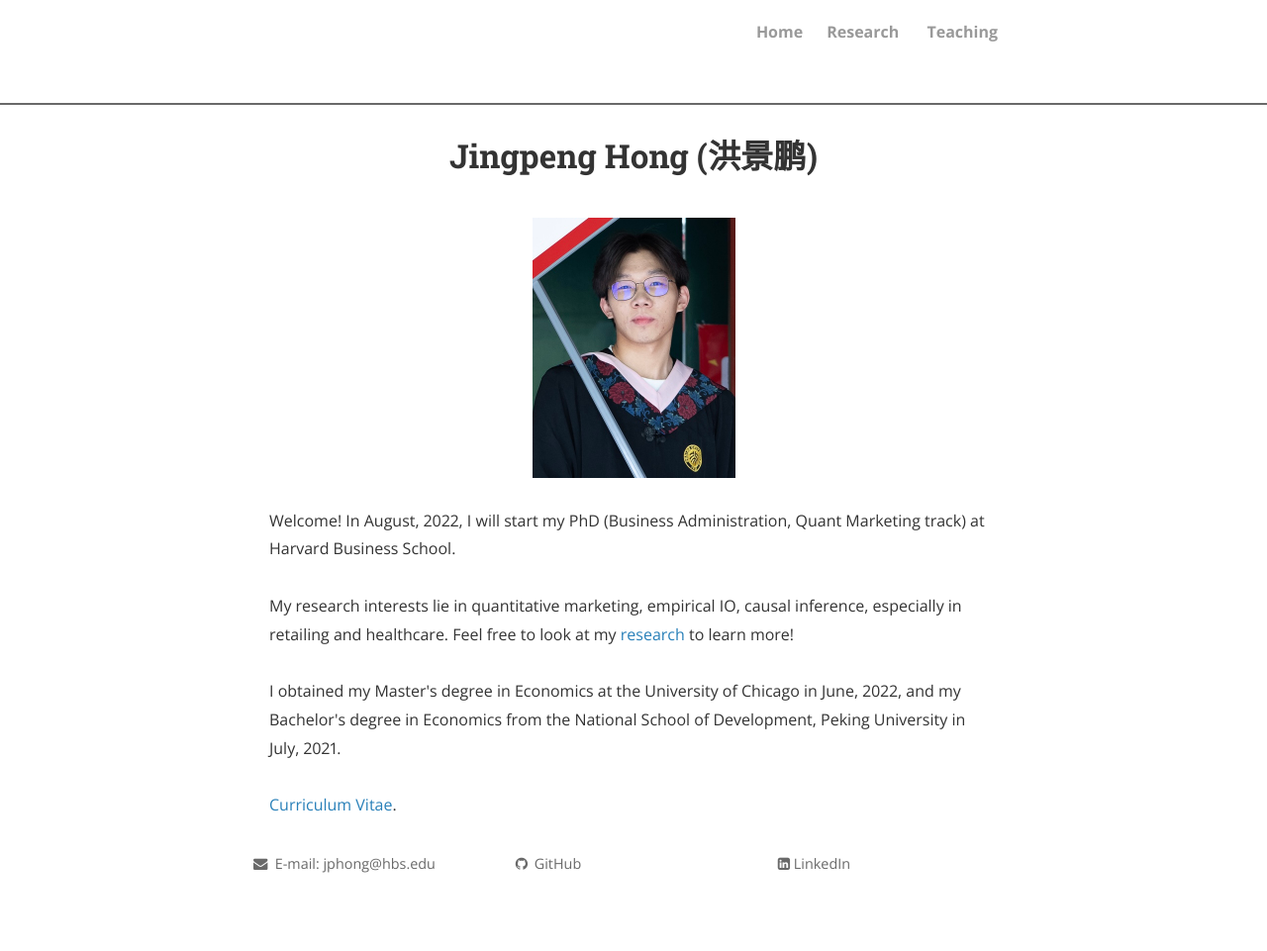
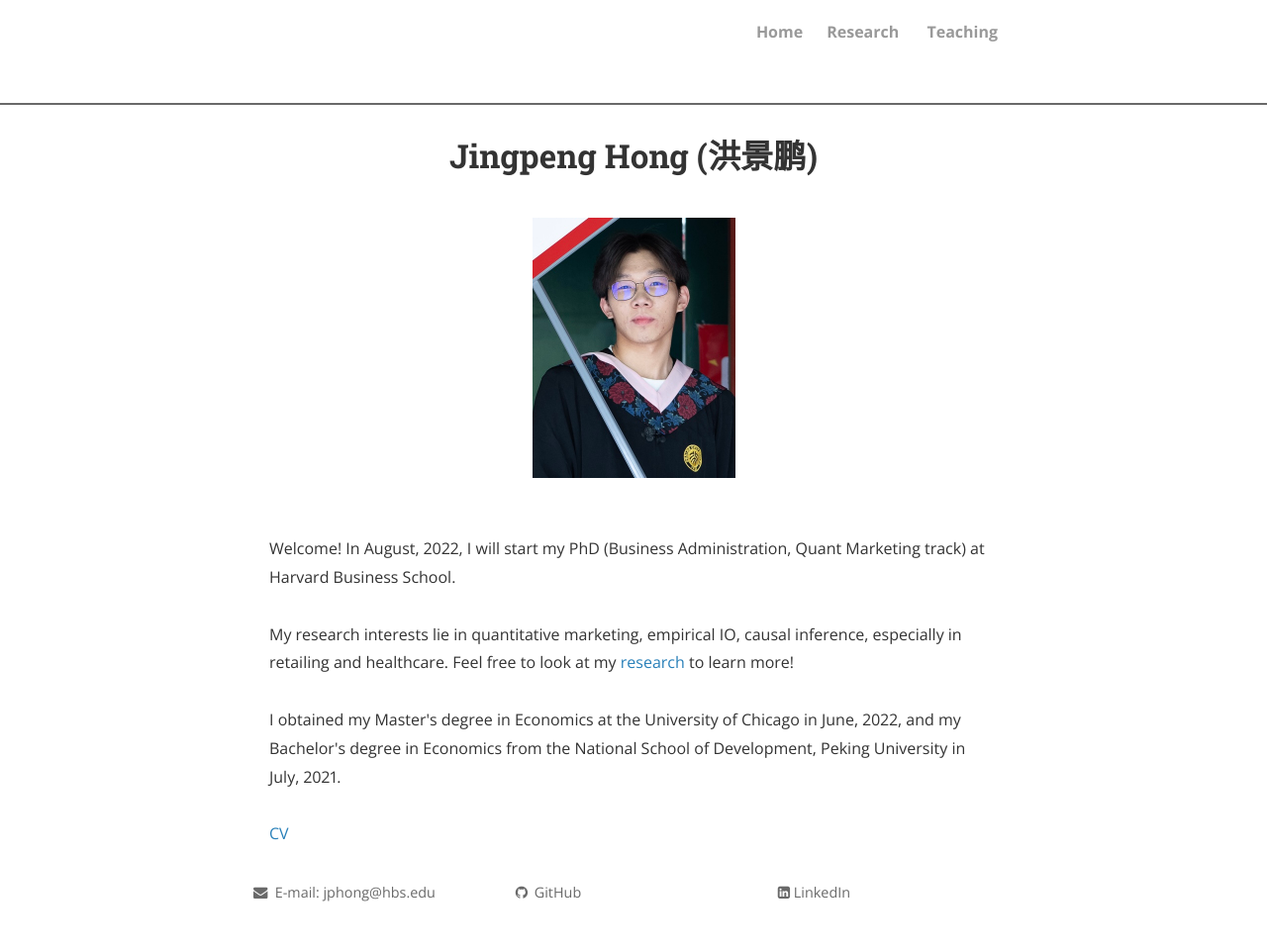
Before and after one commit to JingpengHong/JingpengHong.github.io, a Jekyll site: the page built from index.html, in a window 1280 px wide. Shown: the whole page at 99% size. Built offline with Jekyll 4.4.1, drawn with Linux system fonts in a browser that asks for light colours; nearby versions of some CDN libraries; the list of posts is cut into pages by our own code; comment, search, counter and statistics services are not loaded; a style sheet for code colours, icons or effects is not loaded; before the commit the page ends 933 px from its top, so only the background shows below that.

Commit message:
Update index.html

```diff
--- a/index.html
+++ b/index.html
@@ -14,12 +14,12 @@ title: Jingpeng Hong (洪景鹏)
 
 <img src="profile.jpg" alt="Jingpeng Hong pic" style="width:205px;height:263px;" title="Jingpeng Hong (洪景鹏)"; algin="middle">
 
-<br>
+<br><br>
 Welcome! In August, 2022, I will start my PhD (Business Administration, Quant Marketing track) at Harvard Business School.
 <br><br>
 My research interests lie in quantitative marketing, empirical IO, causal inference, especially in retailing and healthcare. Feel free to look at my <a href="https://JingpengHong.github.io/research" target="_self">research</a> to learn more!
 <br><br>
 I obtained my Master's degree in Economics at the University of Chicago in June, 2022, and my Bachelor's degree in Economics from the National School of Development, Peking University in July, 2021.
 <br><br>
-<a href="https://JingpengHong.github.io/files/Jingpeng_CV.pdf" target="_self">Curriculum Vitae</a>.
+<a href="https://JingpengHong.github.io/files/Jingpeng_CV.pdf" target="_self">CV</a>
 </div>
```
